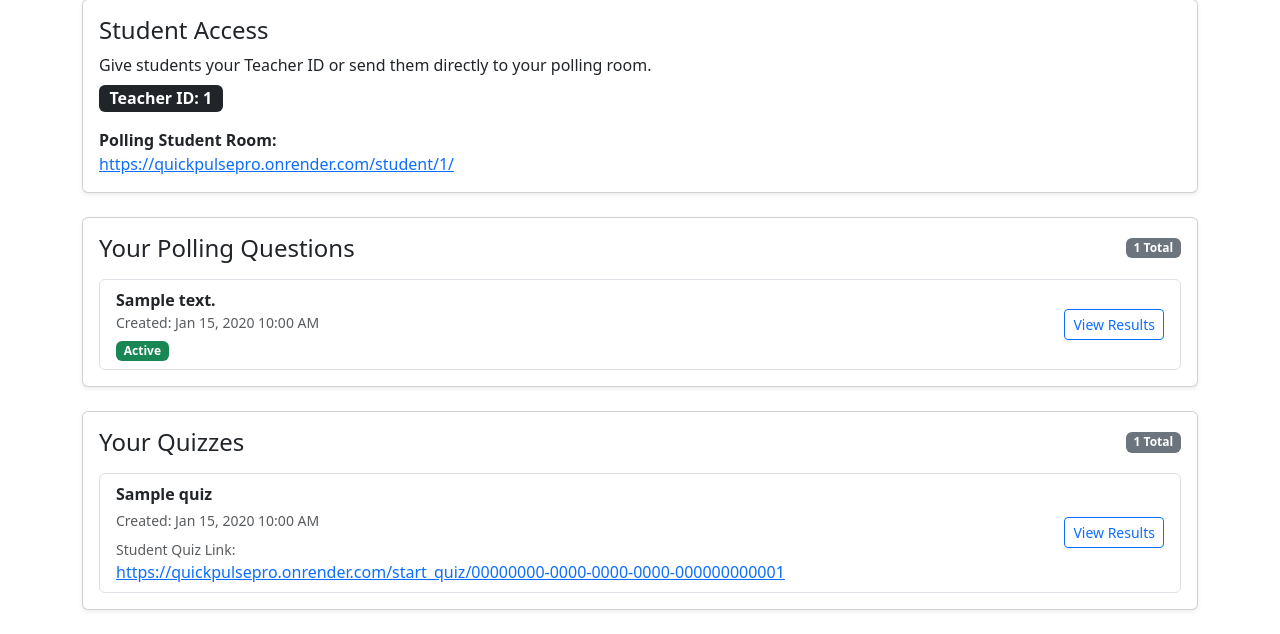
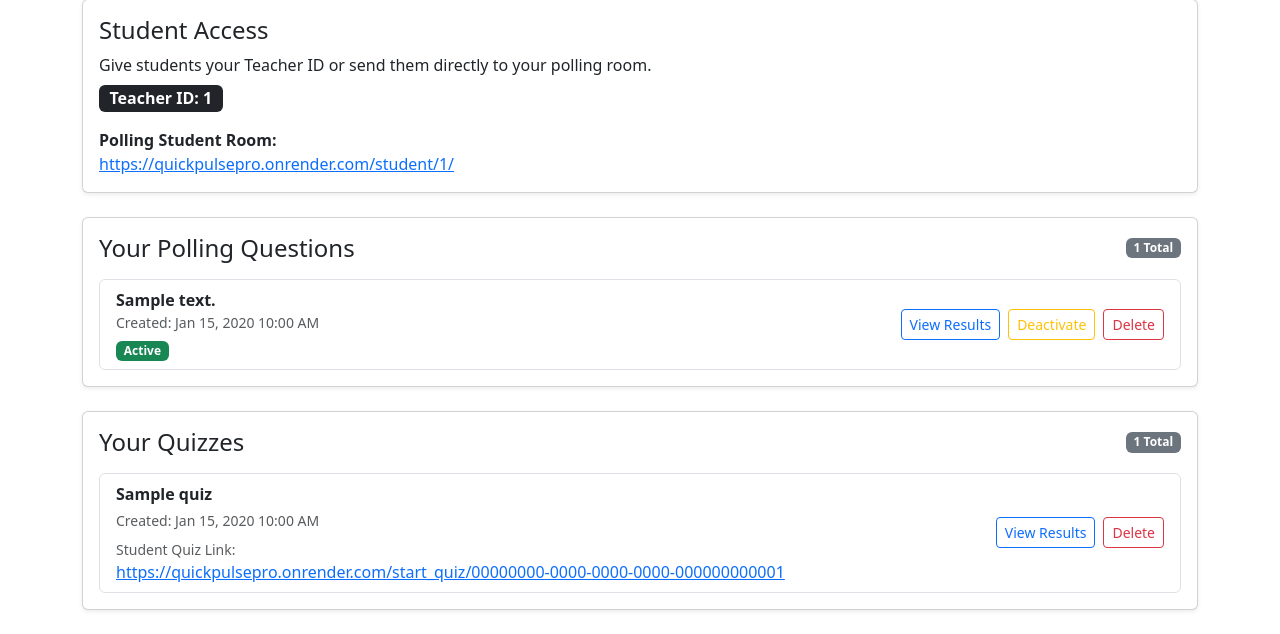
Before and after one commit to sfranz2422/quickpulsepro, a Django app: page /dashboard/ in a window 1280 px wide. Shown: the part 361-995 px from the top of the page. Run offline with Django 5.2, Linux system fonts and the light colour scheme; a user stored in the database is signed in; tables that the repository leaves empty hold one stand-in row (values such as "Sample post").

Commit message:
delete functionality added styling fix

```diff
--- a/polls/urls.py
+++ b/polls/urls.py
@@ -30,5 +30,10 @@ path(
     views.download_quiz_csv_template,
     name="download_quiz_csv_template"
 ),
-
+path("delete_quiz/<int:quiz_id>/", views.delete_quiz, name="delete_quiz"),
+path(
+    "poll_question/<int:question_id>/toggle/",
+    views.toggle_poll_question_active,
+    name="toggle_poll_question_active"
+),
 ]
--- a/polls/views.py
+++ b/polls/views.py
@@ -541,3 +541,44 @@ def download_quiz_csv_template(request):
     ])
 
     return response
+
+@login_required
+def delete_quiz(request, quiz_id):
+    quiz = get_object_or_404(
+        Quiz,
+        id=quiz_id,
+        teacher=request.user
+    )
+
+    if request.method == "POST":
+        quiz.delete()
+        messages.success(request, "Quiz deleted.")
+        return redirect("dashboard")
+
+    return redirect("dashboard")
+
+
+@login_required
+def toggle_poll_question_active(request, question_id):
+    question = get_object_or_404(
+        PollQuestion,
+        id=question_id,
+        teacher=request.user
+    )
+
+    if request.method == "POST":
+        if question.is_active:
+            question.is_active = False
+            question.save()
+            messages.success(request, "Question deactivated.")
+        else:
+            # Optional: only allow one active polling question per teacher
+            PollQuestion.objects.filter(
+                teacher=request.user
+            ).update(is_active=False)
+
+            question.is_active = True
+            question.save()
+            messages.success(request, "Question activated.")
+
+    return redirect("dashboard")
--- a/templates/dashboard.html
+++ b/templates/dashboard.html
@@ -143,10 +143,31 @@
 
                         </div>
 
+             <div class="d-flex gap-2">
+
     <a class="btn btn-outline-primary btn-sm"
        href="{% url 'question_results' q.id %}">
         View Results
     </a>
+
+    <form method="POST"
+          action="{% url 'toggle_poll_question_active' q.id %}">
+        {% csrf_token %}
+
+        {% if q.is_active %}
+            <button type="submit" class="btn btn-outline-warning btn-sm">
+                Deactivate
+            </button>
+        {% else %}
+            <button type="submit" class="btn btn-outline-success btn-sm">
+                Make Active
+            </button>
+        {% endif %}
+    </form>
+
+                 <a href="{% url 'delete_poll_question' q.id %}" class="btn btn-outline-danger btn-sm">Delete</a>
+
+</div>
 
                     </div>
 
@@ -209,10 +230,24 @@
 
                         </div>
 
+                    <div class="d-flex gap-2">
+
     <a class="btn btn-outline-primary btn-sm"
        href="{% url 'quiz_results' q.id %}">
         View Results
     </a>
+
+    <form method="POST"
+          action="{% url 'delete_quiz' q.id %}"
+          onsubmit="return confirm('Delete this quiz? This will also delete its questions and responses.');">
+        {% csrf_token %}
+
+        <button type="submit" class="btn btn-outline-danger btn-sm">
+            Delete
+        </button>
+    </form>
+
+</div>
 
                     </div>
 
--- a/templates/student_room.html
+++ b/templates/student_room.html
@@ -42,7 +42,7 @@
             </p>
         {% endif %}
 
-        <button type="submit">Submit Answer</button>
+        <button type="submit" class="btn btn-outline-success">Submit Answer</button>
     </form>
 {% else %}
     <p>No active question right now.</p>
```
Also changed, not shown: templates/create_quiz.html (+16 -16 lines). Lines whose indentation alone changed are shown as unchanged.
